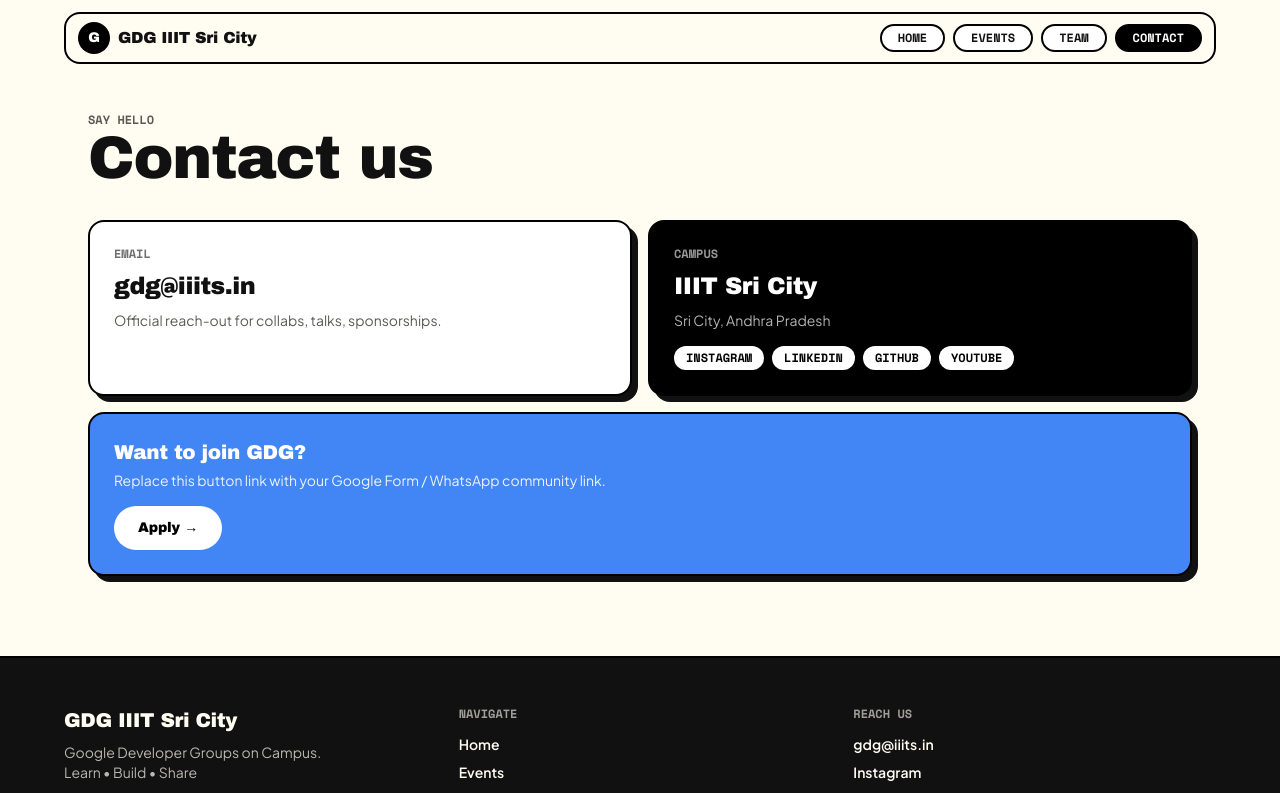
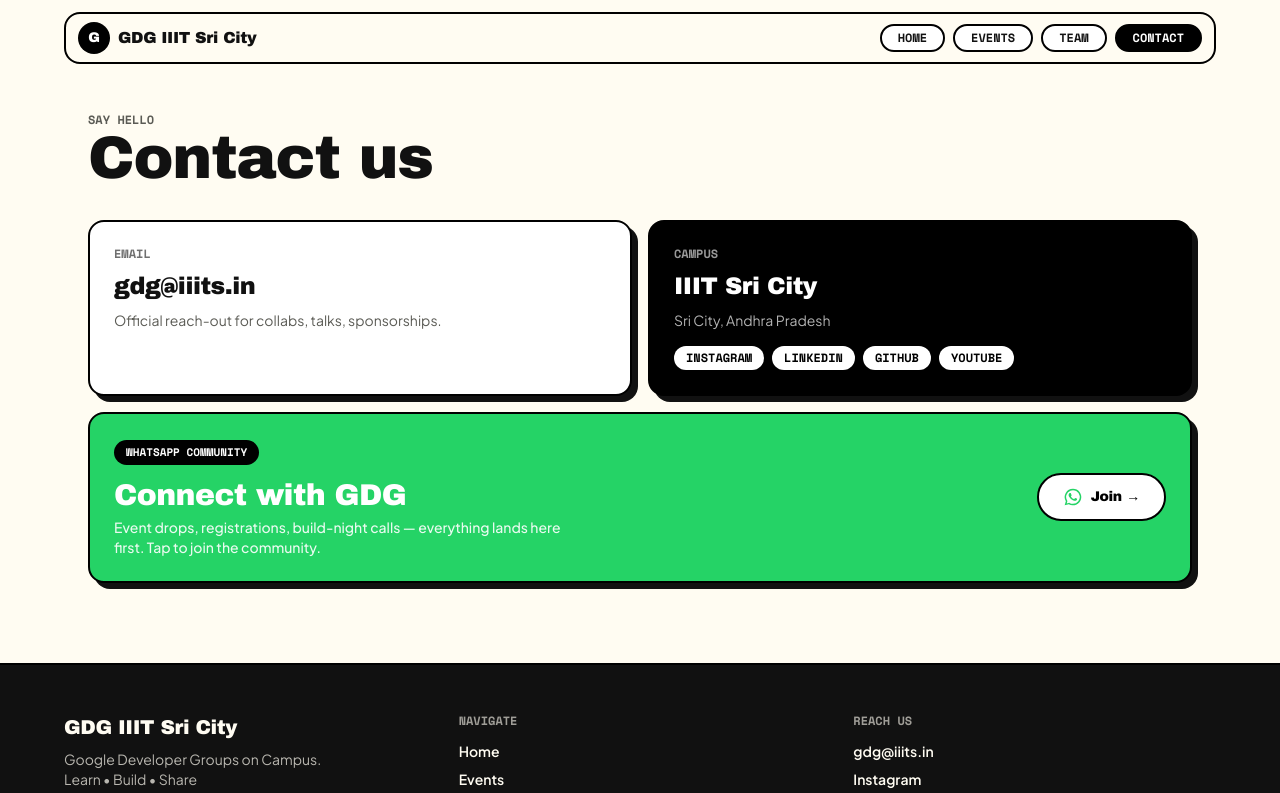
Before and after one commit to omcarrr/GDG-website-iiits, a React (Vite) app: page /contact in a window 1280 px wide. Shown: the top 793 px of the page. Built offline with nearby package versions, Linux system fonts and the light colour scheme.

Commit message:
feat: playful preloader (bouncing dots, hype words, color-panel exit) + WhatsApp community card on contact

```diff
--- a/src/components/Preloader.jsx
+++ b/src/components/Preloader.jsx
@@ -1,40 +1,104 @@
 import { useRef, useState } from "react";
 import { gsap, useGSAP } from "../lib/gsap";
+
+const words = ["BUILD", "LEARN", "SHIP", "GDG*"];
+const dots = ["#4285f4", "#ea4335", "#fbbc05", "#34a853"];
 
 export default function Preloader({ onDone }) {
   const root = useRef(null);
   const num = useRef(null);
+  const word = useRef(null);
   const [gone, setGone] = useState(false);
 
   useGSAP(() => {
+    // bouncing google dots
+    gsap.to(".pre-dot", {
+      y: -26,
+      duration: 0.32,
+      ease: "power2.out",
+      stagger: { each: 0.09, yoyo: true, repeat: -1 },
+      yoyo: true,
+      repeat: -1,
+    });
+    // wiggling stickers
+    gsap.to(".pre-sticker", {
+      rotation: "+=10",
+      duration: 0.5,
+      ease: "sine.inOut",
+      stagger: { each: 0.15, yoyo: true, repeat: -1 },
+      yoyo: true,
+      repeat: -1,
+    });
+
     const counter = { v: 0 };
     const tl = gsap.timeline({
+      defaults: { ease: "power2.inOut" },
       onComplete: () => {
         setGone(true);
         onDone?.();
       },
     });
+
+    // cycle hype words while counting
+    words.forEach((w, i) => {
+      tl.call(() => {
+        if (word.current) word.current.textContent = w;
+        if (word.current) {
+          gsap.fromTo(word.current, { scale: 0.7, rotation: -4 }, { scale: 1, rotation: 0, duration: 0.3, ease: "back.out(2)" });
+        }
+      }, null, i * 0.38);
+    });
+
     tl.to(counter, {
       v: 100,
-      duration: 1.4,
+      duration: 1.6,
       ease: "power2.inOut",
       onUpdate: () => {
         if (num.current) num.current.textContent = Math.round(counter.v);
       },
-    })
-      .to(".pre-bar", { scaleX: 1, duration: 1.4, ease: "power2.inOut" }, 0)
-      .to(root.current, { yPercent: -100, duration: 0.8, ease: "hop" });
+    }, 0)
+      // color panels wipe up one by one, then the whole loader lifts
+      .to(".pre-panel", { yPercent: -100, duration: 0.45, ease: "power3.inOut", stagger: 0.08 })
+      .to(root.current, { yPercent: -100, duration: 0.6, ease: "hop" }, "-=0.15");
   }, { scope: root });
 
   if (gone) return null;
   return (
-    <div ref={root} className="fixed inset-0 z-[90] flex flex-col items-center justify-center bg-[#111] text-[#fffcf2]">
-      <div className="font-display text-2xl">GDG <span className="text-[#4285f4]">IIIT</span> Sri City</div>
-      <div ref={num} className="font-display mt-4 text-7xl">0</div>
-      <div className="mt-6 h-1 w-56 overflow-hidden rounded bg-white/20">
-        <div className="pre-bar h-full w-full origin-left scale-x-0 bg-[#34a853]" />
+    <div ref={root} className="fixed inset-0 z-[90] overflow-hidden bg-[#fffcf2]">
+      {/* staggered exit panels in google colors */}
+      <div className="pre-panel absolute inset-0 bg-[#4285f4]" />
+      <div className="pre-panel absolute inset-0 bg-[#ea4335]" />
+      <div className="pre-panel absolute inset-0 bg-[#fbbc05]" />
+      <div className="pre-panel absolute inset-0 flex flex-col items-center justify-center bg-[#fffcf2]">
+        <span className="pre-sticker font-mono2 absolute left-[10%] top-[16%] rotate-[-8deg] rounded-full border-2 border-black bg-[#34a853] px-4 py-1 text-xs font-bold uppercase text-white">
+          hello campus!
+        </span>
+        <span className="pre-sticker font-mono2 absolute right-[8%] top-[24%] rotate-[6deg] rounded-full border-2 border-black bg-[#ea4335] px-4 py-1 text-xs font-bold uppercase text-white">
+          ship it
+        </span>
+        <span className="pre-sticker font-mono2 absolute bottom-[20%] left-[12%] rotate-[5deg] rounded-full border-2 border-black bg-[#4285f4] px-4 py-1 text-xs font-bold uppercase text-white">
+          GDG on campus
+        </span>
+
+        <div className="flex items-end gap-3">
+          {dots.map((c) => (
+            <span key={c} className="pre-dot inline-block h-6 w-6 rounded-full border-2 border-black" style={{ background: c }} />
+          ))}
+        </div>
+
+        <div ref={word} className="font-display mt-6 text-6xl sm:text-8xl">
+          BUILD
+        </div>
+        <p className="font-mono2 mt-3 text-xs font-bold uppercase tracking-widest text-[#5b5b55]">
+          GDG IIIT Sri City is warming up…
+        </p>
       </div>
-      <div className="font-mono2 mt-4 text-xs uppercase opacity-60">loading community…</div>
+
+      {/* big counter */}
+      <div className="absolute bottom-4 right-6 flex items-baseline gap-1">
+        <span ref={num} className="font-display text-7xl leading-none">0</span>
+        <span className="font-display text-2xl">%</span>
+      </div>
     </div>
   );
 }
--- a/src/pages/ContactPage.jsx
+++ b/src/pages/ContactPage.jsx
@@ -29,11 +29,30 @@
             </div>
           </div>
         </div>
-        <div className="card-shadow mt-4 rounded-2xl border-2 border-black bg-[#4285f4] p-6 text-white">
-          <div className="font-display text-xl">Want to join GDG?</div>
-          <p className="mt-1 text-sm opacity-90">Replace this button link with your Google Form / WhatsApp community link.</p>
-          <a href="#" data-cursor="Join" className="font-display mt-4 inline-block rounded-full bg-white px-6 py-3 text-sm text-black">Apply →</a>
-        </div>
+        <a
+          href="https://chat.whatsapp.com/REPLACE-ME-WITH-YOUR-COMMUNITY-LINK"
+          target="_blank"
+          rel="noreferrer"
+          data-cursor="Chat"
+          className="card-shadow mt-4 flex flex-col gap-3 rounded-2xl border-2 border-black bg-[#25d366] p-6 text-white sm:flex-row sm:items-center sm:justify-between"
+        >
+          <div>
+            <div className="font-mono2 inline-block rounded-full bg-black px-3 py-1 text-[11px] font-bold uppercase">
+              WhatsApp community
+            </div>
+            <div className="font-display mt-3 text-2xl sm:text-3xl">Connect with GDG</div>
+            <p className="mt-1 max-w-md text-sm font-medium opacity-90">
+              Event drops, registrations, build-night calls — everything lands here first.
+              Tap to join the community.
+            </p>
+          </div>
+          <span className="font-display inline-flex shrink-0 items-center gap-2 self-start rounded-full border-2 border-black bg-white px-6 py-3 text-sm text-black transition-transform hover:-translate-y-1 sm:self-center">
+            <svg viewBox="0 0 24 24" className="h-5 w-5 fill-[#25d366]" aria-hidden="true">
+              <path d="M12 2a10 10 0 0 0-8.6 15.1L2 22l5-1.3A10 10 0 1 0 12 2Zm0 18.2a8.2 8.2 0 0 1-4.2-1.1l-.3-.2-3 .8.8-2.9-.2-.3A8.2 8.2 0 1 1 12 20.2Zm4.6-6.1c-.3-.1-1.5-.7-1.7-.8-.2-.1-.4-.1-.6.1l-.8 1c-.1.2-.3.2-.5.1a6.7 6.7 0 0 1-3.3-2.9c-.3-.4 0-.5.1-.7l.5-.6c.1-.2.1-.4 0-.5L9.4 7.6c-.2-.5-.5-.4-.7-.4h-.5c-.2 0-.5.2-.7.5-.9.9-1.1 2.2-.2 3.9a12 12 0 0 0 4.5 4.2c1.7.8 2.4.9 3.2.7.5-.1 1.5-.6 1.7-1.2.2-.6.2-1.1.1-1.2 0-.1-.2-.1-.5-.2Z" />
+            </svg>
+            Join →
+          </span>
+        </a>
       </main>
       <Footer />
     </>
```
Also changed, not shown: 1 other file (tests, documents, lock files or other folders).
